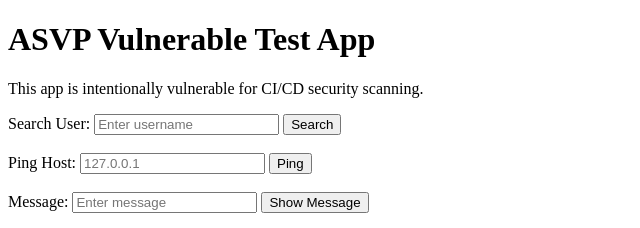
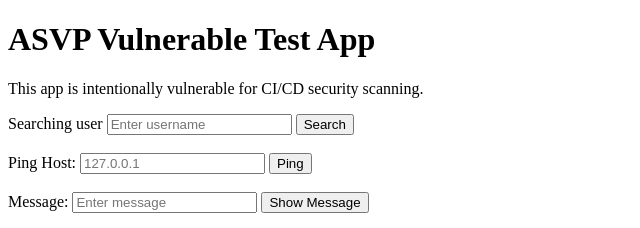
Before and after one commit to abdullahaverox-ctrl/Vul-code, a website: page index.html in a window 1280 px wide. Shown: the top 228 px of the page, 0-640 px from the left. Drawn offline with Linux system fonts and the light colour scheme.

Commit message:
Update index.html

```diff
--- a/index.html
+++ b/index.html
@@ -9,7 +9,7 @@
   <p>This app is intentionally vulnerable for CI/CD security scanning.</p>
 
   <form action="/search" method="GET">
-    <label>Search User:</label>
+    <label>Searching user </label>
     <input type="text" name="username" placeholder="Enter username">
     <button type="submit">Search</button>
   </form>
```
